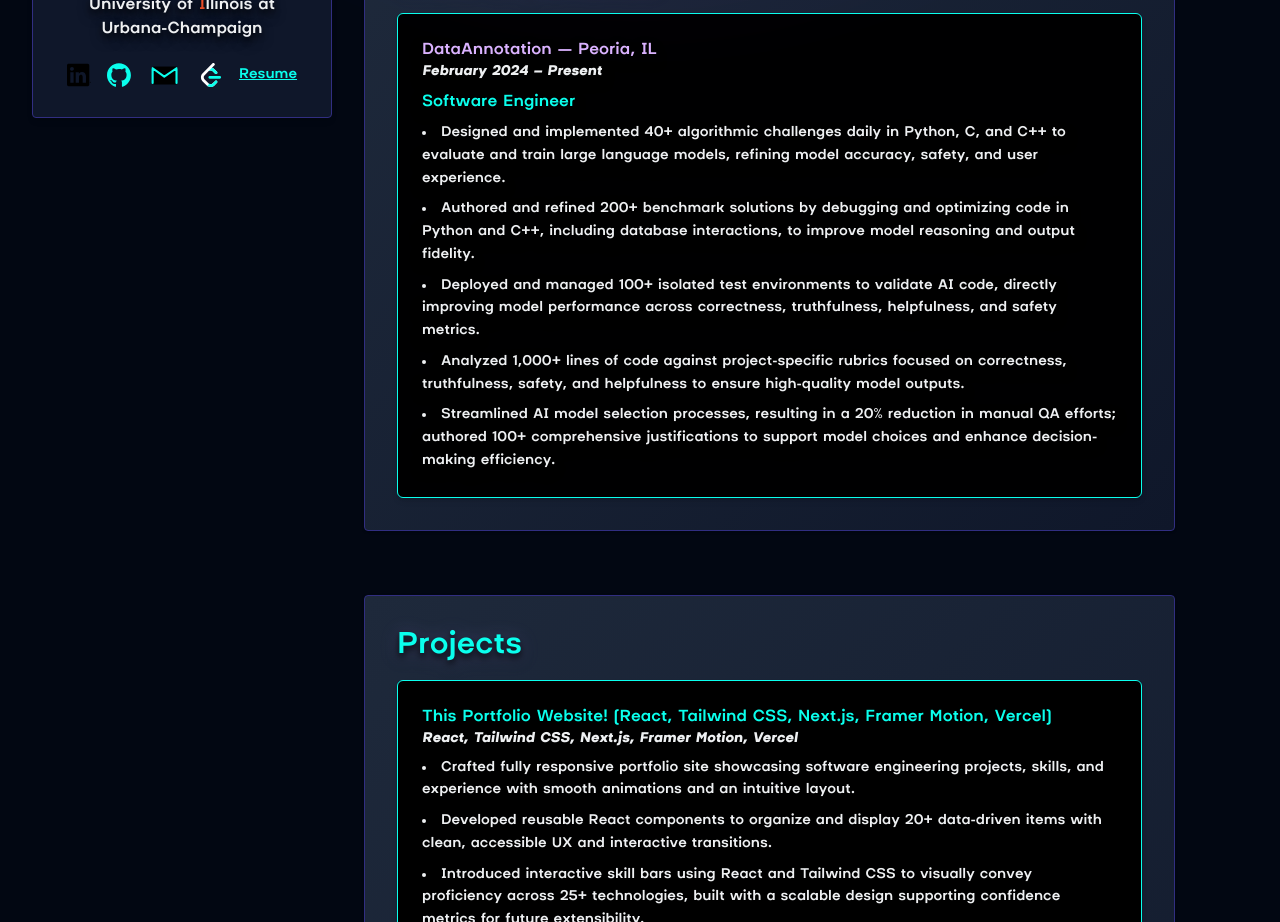
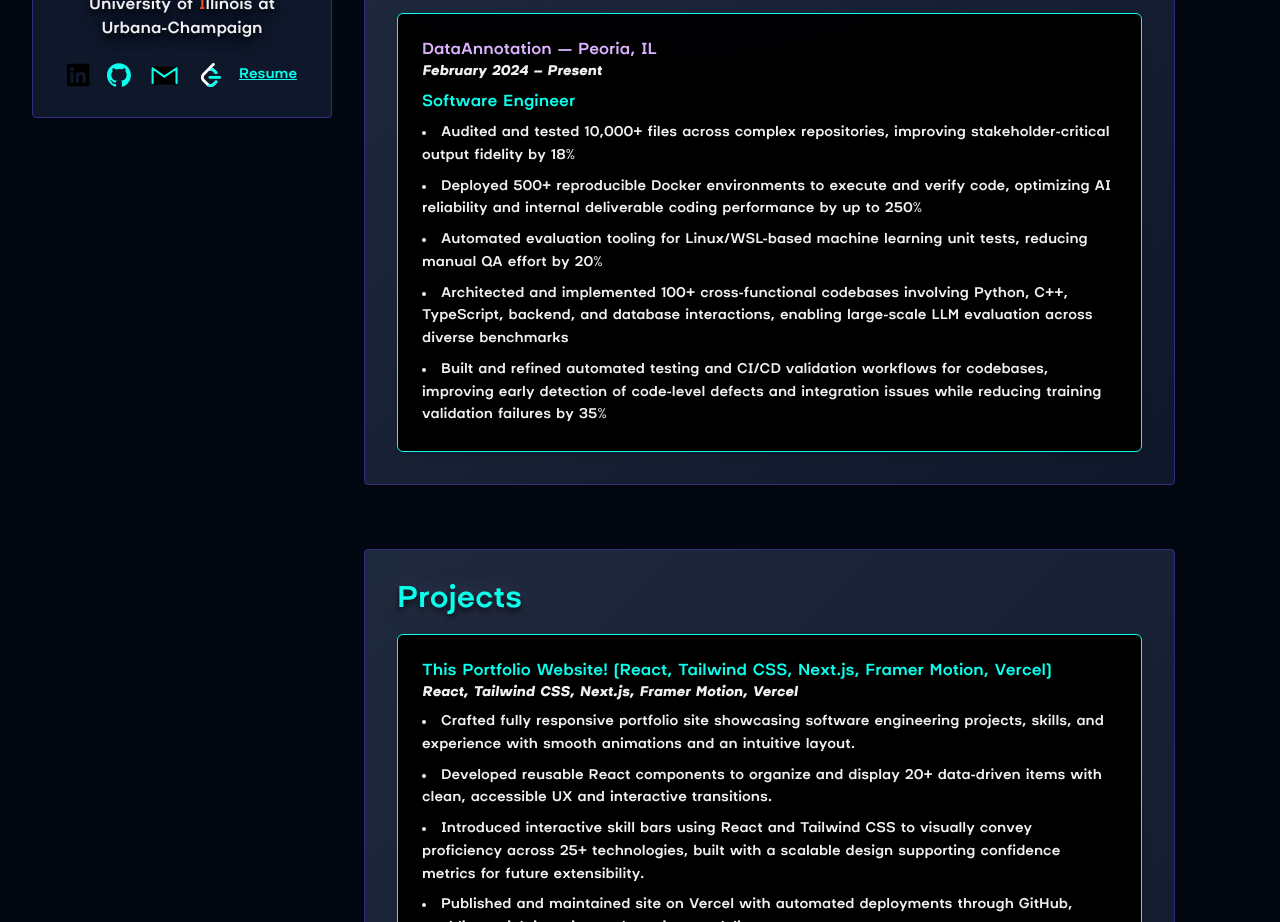
Before and after one commit to Oscocos/portfolio, a Next.js app: page / in a window 1280 px wide. Shown: the part 920-1842 px from the top of the page. Built offline with nearby package versions, Linux system fonts and the light colour scheme.

Commit message:
Updated work

```diff
--- a/src/app/page.jsx
+++ b/src/app/page.jsx
@@ -157,11 +157,11 @@
                     dates: 'February 2024 – Present',
                     title: 'Software Engineer',
                     responsibilities: [
-                      'Designed and implemented 40+ algorithmic challenges daily in Python, C, and C++ to evaluate and train large language models, refining model accuracy, safety, and user experience.',
-                      'Authored and refined 200+ benchmark solutions by debugging and optimizing code in Python and C++, including database interactions, to improve model reasoning and output fidelity.',
-                      'Deployed and managed 100+ isolated test environments to validate AI code, directly improving model performance across correctness, truthfulness, helpfulness, and safety metrics.',
-                      'Analyzed 1,000+ lines of code against project-specific rubrics focused on correctness, truthfulness, safety, and helpfulness to ensure high-quality model outputs.',
-                      'Streamlined AI model selection processes, resulting in a 20% reduction in manual QA efforts; authored 100+ comprehensive justifications to support model choices and enhance decision-making efficiency.',
+                      'Audited and tested 10,000+ files across complex repositories, improving stakeholder-critical output fidelity by 18%',
+                      'Deployed 500+ reproducible Docker environments to execute and verify code, optimizing AI reliability and internal deliverable coding performance by up to 250%',
+                      'Automated evaluation tooling for Linux/WSL-based machine learning unit tests, reducing manual QA effort by 20%',
+                      'Architected and implemented 100+ cross-functional codebases involving Python, C++, TypeScript, backend, and database interactions, enabling large-scale LLM evaluation across diverse benchmarks',
+                      'Built and refined automated testing and CI/CD validation workflows for codebases, improving early detection of code-level defects and integration issues while reducing training validation failures by 35%',
                     ],
                   },
                 ]}
```
